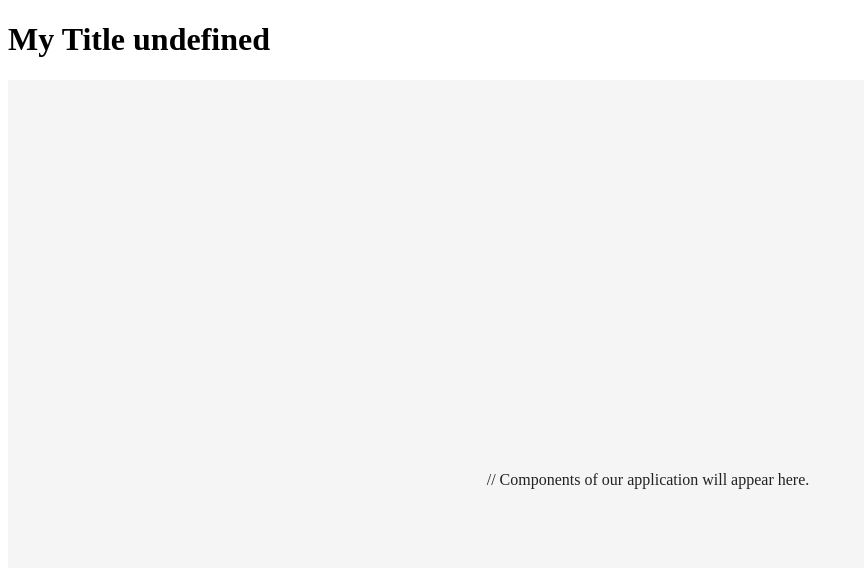
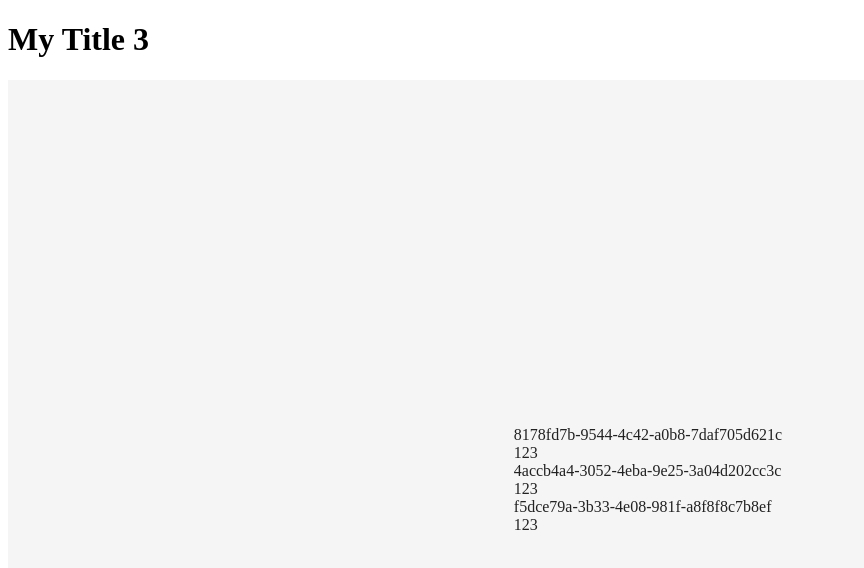
Before and after one commit to MichalAW/Loadery, a React app: page / in a window 1280 px wide. Shown: the top 568 px of the page, without its empty margins (0-864 px from the left). Built offline with nearby package versions, Linux system fonts and the light colour scheme; the HTML template or start-up script is replaced by a standard one.

Commit message:
task finished

```diff
--- a/src/components/Todo.js
+++ b/src/components/Todo.js
@@ -1,14 +1,14 @@
-export default [
-    {
-        name: "one",
-        description: ""
-    },
-    {
-        name: "two",
-        description: ""
-    },
-    {
-        name: "three",
-        description: ""
+import React from 'react';
+
+class Todo extends React.Component {
+    render() {
+        return(
+            <div>
+                <div>{this.props.id}</div>
+                <div>{this.props.text}</div>
+            </div>
+        )
     }
-]
+}
+
+export default Todo;
--- a/src/components/TodoList.js
+++ b/src/components/TodoList.js
@@ -0,0 +1,18 @@
+import React from 'react';
+import Todo from './Todo';
+
+class TodoList extends React.Component {
+    render() {
+        return(
+            <div>
+                {this.props.data.map((todo, index) => {
+                    return(
+                        <Todo key={index} text={todo.text} id={todo.id}/>
+                    )
+                })}
+            </div>
+        )
+    }
+}
+
+export default TodoList;
--- a/src/containers/App.js
+++ b/src/containers/App.js
@@ -2,13 +2,26 @@ import React from 'react';
 import uuid from 'uuid';
 import style from './App.css';
 import Title from '../components/Title';
-import todoList from '../components/TodoList';
+import TodoList from '../components/TodoList';
 
 class App extends React.Component {
     constructor(props) {
         super(props);
         this.state = {
-            data: []
+            data: [
+                {
+                    id: uuid.v4(),
+                    text: "123"
+                },
+                {
+                    id: uuid.v4(),
+                    text: "123"
+                },
+                {
+                    id: uuid.v4(),
+                    text: "123"
+                }
+            ]
         };
     }
 
@@ -34,9 +47,9 @@ class App extends React.Component {
     render() {
         return (
             <div>
-                <Title name="My Title" todoListCount={todoList.length}/>
+                <Title name="My Title" todoListCount={this.state.data.length}/>
                 <div className={style.TodoApp}>
-                    // Components of our application will appear here.
+                    <TodoList data={this.state.data}></TodoList>
                 </div>
             </div>
         );
```
Also changed, not shown: 1 other file (tests, documents, lock files or other folders).
